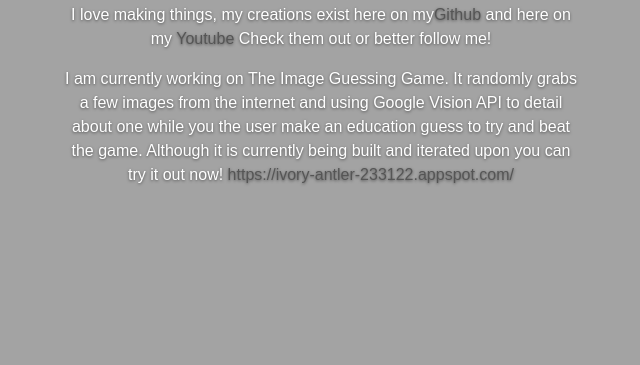
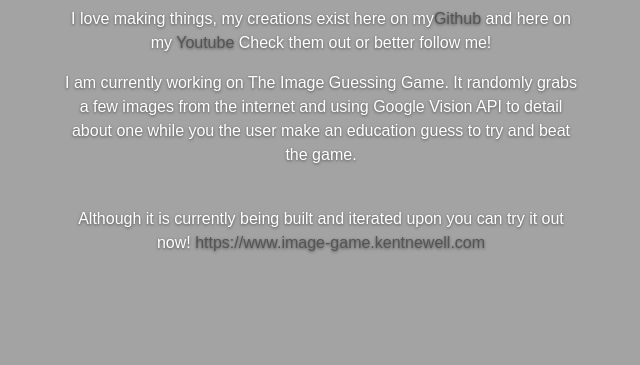
Before and after one commit to MattKNewell/Portfolio, a website: page public/views/featured.html in a window 1280 px wide. Shown: the part 229-594 px from the top of the page, without its empty margins (319-959 px from the left). Drawn offline with nearby package versions, Linux system fonts and the light colour scheme; files that its build step writes are made by us from their sources.

Commit message:
Add new link

```diff
--- a/public/views/featured.html
+++ b/public/views/featured.html
@@ -45,7 +45,7 @@
           </div>
 
           <div class="inner cover">
-
+		  <br><br><br>
             <h1 class="cover-heading">Cool stuff</h1>
             <p class="lead">
                  <div class="row">
@@ -55,7 +55,12 @@
 
             I love making things, my creations exist here on my<a  href="https://github.com/MattKNewell">Github</a> and here on my <a  href="https://www.youtube.com/channel/UC1GhIZ_Luo8vLebXXhFStkA">Youtube</a> Check them out or better follow me!
             </p>
-	    <p> I am currently working on The Image Guessing Game. It randomly grabs a few images from the internet and using Google Vision API to detail about one while you the user make an education guess to try and beat the game. Although it is currently being built and iterated upon you can try it out now! <a href="https://ivory-antler-233122.appspot.com/">https://ivory-antler-233122.appspot.com/</a> </p>
+	    <p> I am currently working on The Image Guessing Game. It randomly grabs a few images from the internet and using Google Vision API to detail about one while you the user make an education guess to try and beat the game.
+	    </p>
+		<br>
+		<!--<img src="https://i.imgur.com/TIql1iS.png" height=10%> <img src="https://i.imgur.com/7XgPwW0.png" height=30%> -->
+	    <p>
+	    Although it is currently being built and iterated upon you can try it out now! <a href="https://www.image-game.kentnewell.com">https://www.image-game.kentnewell.com</a> </p>
 		</div>
 		<div class="col">
 		</div>
@@ -87,7 +92,6 @@
       </div>
 
     </div>
-    <div class="bg3"></div>
 
 
 </body>
```
